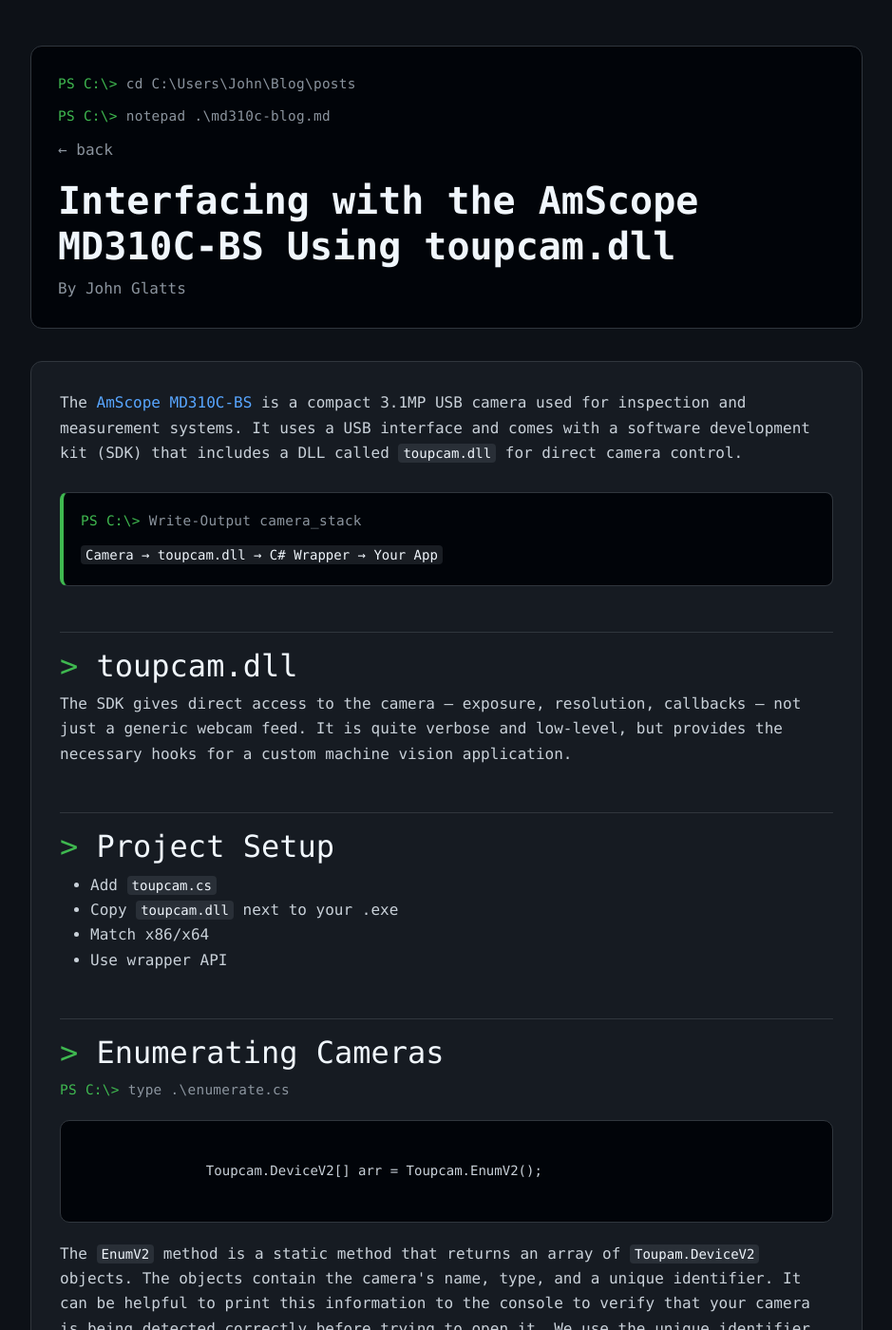
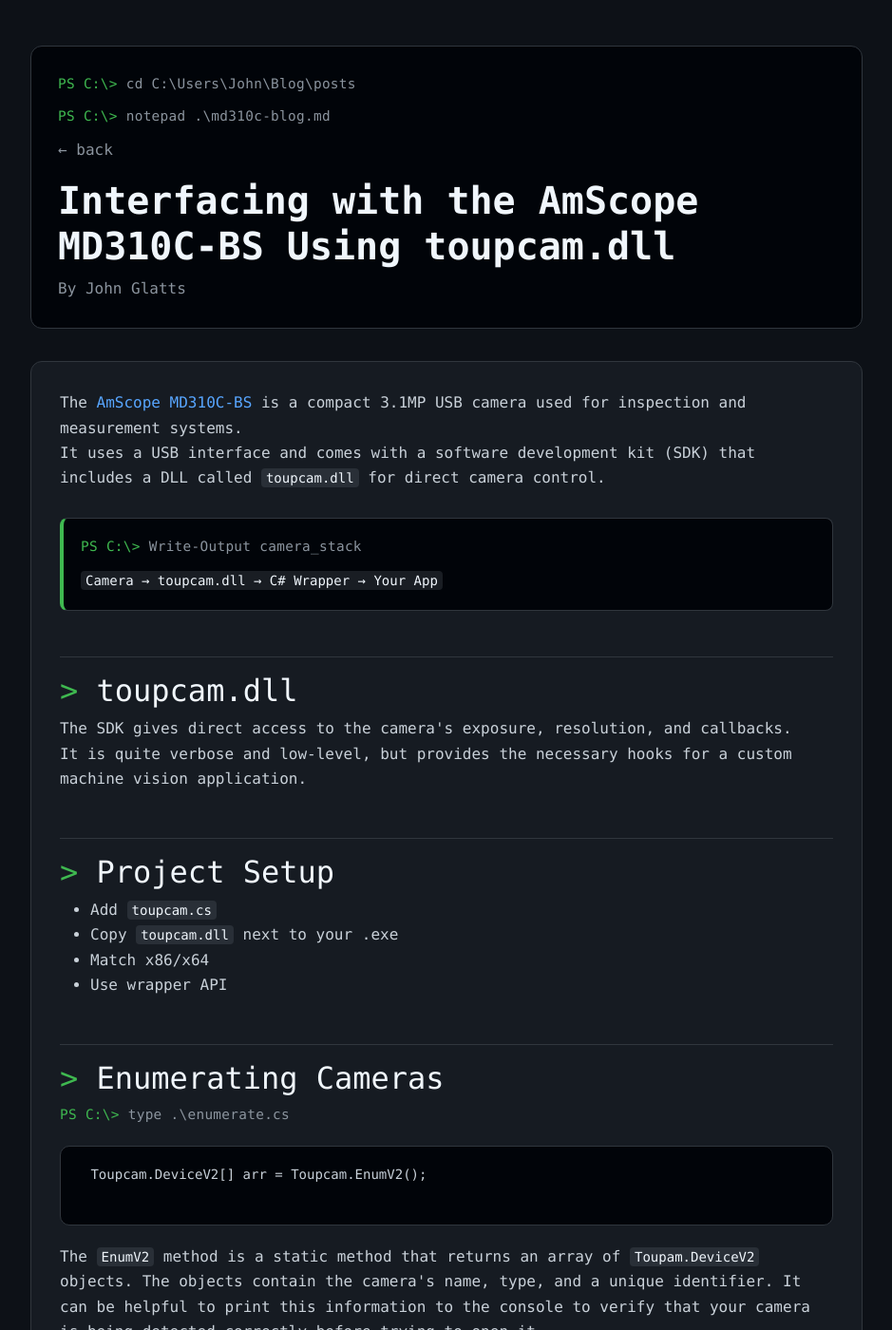
Before and after one commit to jglatts/jglatts.github.io, a Jekyll site: the page machine-vision-lighting-manufacturing.html, which Jekyll copies as it is, in a window 1280 px wide and 1400 px high. Shown: the whole window at 95% size, without its empty margins (170-1109 px from the left). Built offline with Jekyll 4.4.1, drawn with Linux system fonts in a browser that asks for light colours; some of the changed text lies outside the part shown.

Commit message:
updates and seo

```diff
--- a/machine-vision-lighting-manufacturing.html
+++ b/machine-vision-lighting-manufacturing.html
@@ -4,8 +4,16 @@
     <meta charset="UTF-8">
     <meta name="viewport" content="width=device-width, initial-scale=1">
 
+    <!-- SEO -->
+    <meta name="description" content="Learn how to interface with the AmScope MD310C-BS USB camera using toupcam.dll in C#. Step-by-step guide for machine vision and industrial inspection systems.">
+    <meta name="keywords" content="AmScope MD310C-BS, toupcam.dll, machine vision C#, USB camera SDK, industrial inspection camera, OpenCV C#">
+    <meta name="author" content="John Glatts">
+    <meta property="og:title" content="Interfacing with AmScope MD310C-BS using toupcam.dll">
+    <meta property="og:description" content="C# machine vision guide for using toupcam.dll with AmScope cameras.">
+    <meta property="og:type" content="article">
+    <meta property="og:url" content="https://jglatts.github.io/machine-vision-lighting-manufacturing">
+
     <title>Interfacing with the AmScope MD310C-BS Using toupcam.dll</title>
-
     <link href="https://cdn.jsdelivr.net/npm/bootstrap@5.3.2/dist/css/bootstrap.min.css" rel="stylesheet">
 
     <style>
@@ -173,7 +181,7 @@
                 <a href="https://amscope.com/products/md310c-bs" target="_blank">
                     AmScope MD310C-BS
                 </a>
-                is a compact 3.1MP USB camera used for inspection and measurement systems.
+                is a compact 3.1MP USB camera used for inspection and measurement systems.<br>
                 It uses a USB interface and comes with a software development kit (SDK) that includes a DLL called <code>toupcam.dll</code> for direct camera control.
             </p>
 
@@ -185,7 +193,7 @@
             <h2>toupcam.dll</h2>
 
             <p>
-                The SDK gives direct access to the camera — exposure, resolution, callbacks — not just a generic webcam feed.
+                The SDK gives direct access to the camera's exposure, resolution, and callbacks.<br>
                 It is quite verbose and low-level, but provides the necessary hooks for a custom machine vision application.
             </p>
 
@@ -200,22 +208,21 @@
 
             <h2>Enumerating Cameras</h2>
             <p class="prompt">type .\enumerate.cs</p>
-            <pre><code>
-                Toupcam.DeviceV2[] arr = Toupcam.EnumV2();
+            <pre><code> Toupcam.DeviceV2[] arr = Toupcam.EnumV2();
             </code></pre>
+
             <p>
                 The <code>EnumV2</code> method is a static method that returns an array of <code>Toupam.DeviceV2</code> objects.
                 The objects contain the camera's name, type, and a unique identifier.
                 It can be helpful to print this information to the console to verify that your camera is being detected correctly before trying to open it.
+                <br>
                 We use the unique identifier to open the camera later on.
             </p>
 
 
             <h2>Opening Camera</h2>
             <p class="prompt">type .\open.cs</p>
-            <pre><code>
-                // note arr is from enumerate step
-                Toupcam cam = Toupcam.Open(arr[0].id);
+            <pre><code>// note arr is from enumerate step<br>Toupcam cam = Toupcam.Open(arr[0].id);
             </code></pre>
             <p>
 
```
Lines whose indentation alone changed are shown as unchanged.
